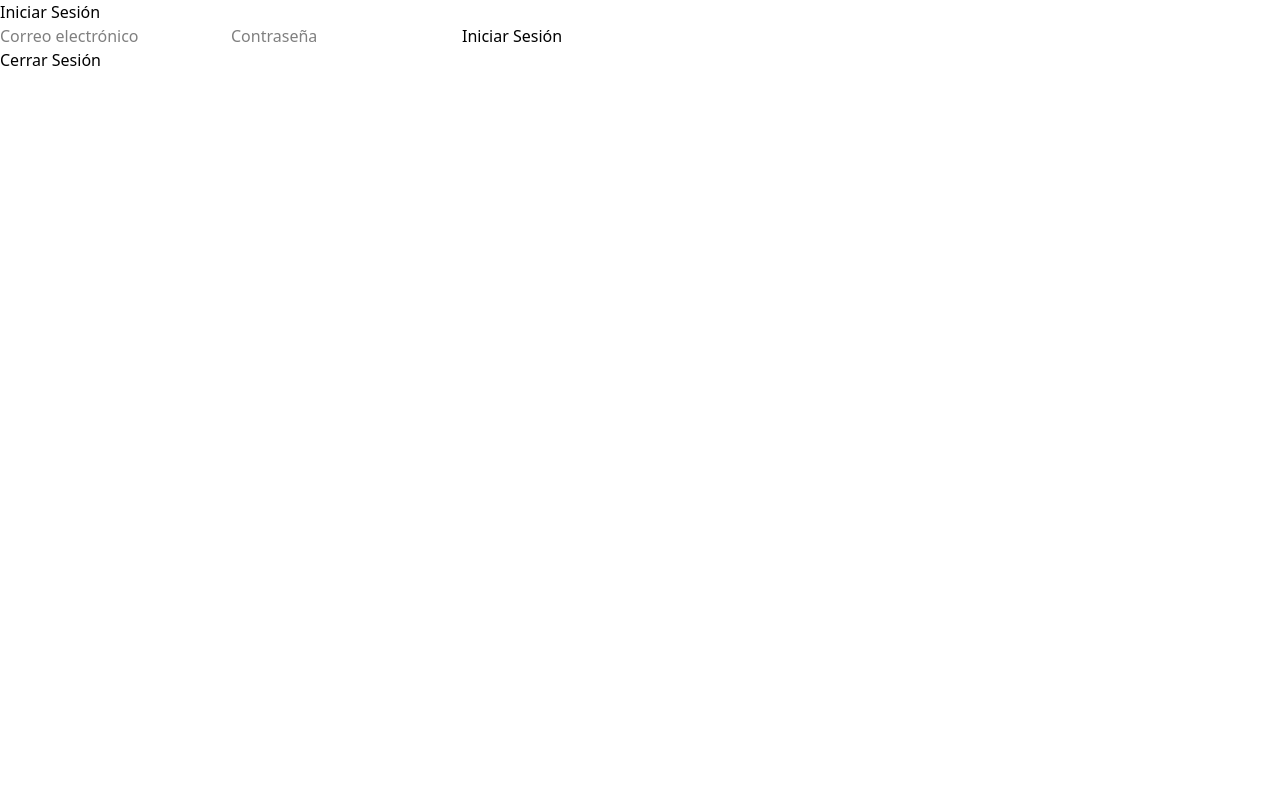
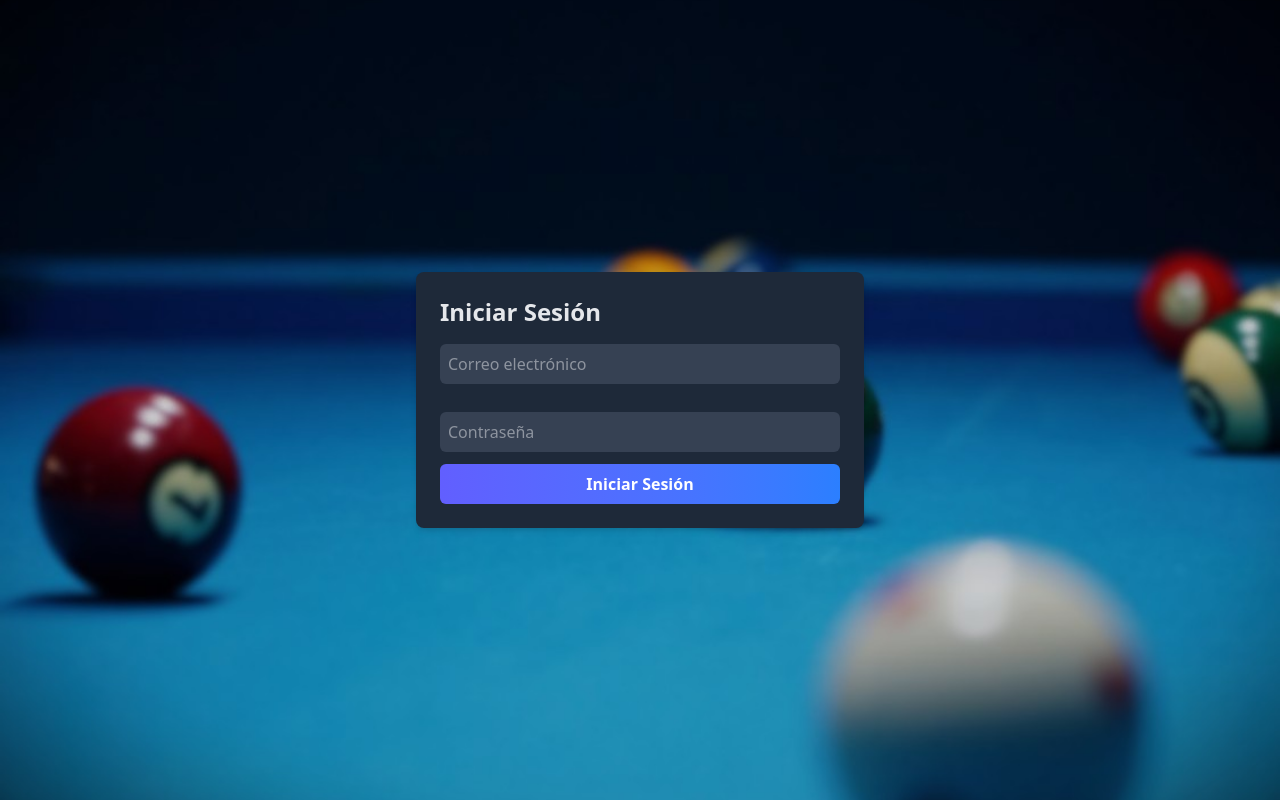
Before and after one commit to Agusferf2/AFGames-, a React (Vite) app: page /login in a window 1280 px wide. Built offline with nearby package versions, Linux system fonts and the light colour scheme; no server answers.

Commit message:
Agrego interfaz login - manejo de sesion

```diff
--- a/src/App.jsx
+++ b/src/App.jsx
@@ -1,24 +1,16 @@
-import { BrowserRouter as Router, Route, Routes, Navigate } from "react-router-dom";
-import { useAuthState } from "react-firebase-hooks/auth";
-import { auth } from "../config/firebase";
-import Login from "./components/Login";
+import { BrowserRouter as Router, Route, Routes } from "react-router-dom";
+import Login from "./pages/Login";
 import MesasList from "./pages/MesaList";
 import Home from "./pages/Home";
 
 function App() {
-  const [user, loading] = useAuthState(auth);
-
-  if (loading) {
-    return <p>Cargando...</p>;
-  }
-
   return (
     <Router>
       <Routes>
         <Route path="/home" element={<Home />} />
         <Route path="/login" element= {<Login />} />
-        <Route path="/mesas" element={user ? <MesasList /> : <Navigate to="/login" />} />
-        <Route path="*" element={<Navigate to={user ? "/mesas" : "/login"} />} />
+        <Route path="/mesas" element={<MesasList />} />
+        <Route path="*" element={<Home />} />
       </Routes>
     </Router>
   );
--- a/src/components/Header.jsx
+++ b/src/components/Header.jsx
@@ -1,7 +1,14 @@
-import React from 'react'
 import { Link } from "react-router-dom";
+import { useAuthState } from "react-firebase-hooks/auth";
+import { auth } from "../../config/firebase";
+import { signOut } from "firebase/auth";
 
 export default function Header({list}) {
+  const [user] = useAuthState(auth);
+
+    const handleLogout = async () => {
+      await signOut(auth);
+    };
   return (
     <div className="flex justify-between px-4 py-6 w-full backdrop-blur-md fixed">
         <h1 className="font-black text-3xl text-white w-2/12"><span className="text-green-500">A&F</span> Games</h1>
@@ -19,7 +26,7 @@ export default function Header({list}) {
             )}
           </li>
         ))}
-            <Link to="/login" className="bg-green-800 text-white font-bold py-2 px-4 rounded ml-3">Iniciar Sesión</Link>
+            {user ? <button className="bg-green-800 text-white font-bold py-2 px-4 rounded" onClick={handleLogout}>Cerrar Sesión</button> :<Link to="/login" className="bg-green-800 text-white font-bold py-2 px-4 rounded ml-3">Iniciar Sesión</Link>}
         </ul>
     </div>
   )
--- a/src/components/Login.jsx
+++ /dev/null
@@ -1,52 +0,0 @@
-import { useState } from "react";
-import { auth } from "../../config/firebase";
-import { signInWithEmailAndPassword, signOut } from "firebase/auth";
-
-function Login() {
-  const [email, setEmail] = useState("");
-  const [password, setPassword] = useState("");
-  const [error, setError] = useState("");
-
-  const handleLogin = async (e) => {
-    e.preventDefault();
-    try {
-      await signInWithEmailAndPassword(auth, email, password);
-      alert("Login exitoso");
-    } catch (error) {
-      setError("Error al iniciar sesión: " + error.message);
-    }
-  };
-
-    const handleLogout = async () => {
-      await signOut(auth);
-      alert("Sesión cerrada");
-    };
-
-  return (
-    <div>
-      <h2>Iniciar Sesión</h2>
-      {error && <p style={{ color: "red" }}>{error}</p>}
-      <form onSubmit={handleLogin}>
-        <input
-          type="email"
-          placeholder="Correo electrónico"
-          value={email}
-          onChange={(e) => setEmail(e.target.value)}
-          required
-        />
-        <input
-          type="password"
-          placeholder="Contraseña"
-          value={password}
-          onChange={(e) => setPassword(e.target.value)}
-          required
-        />
-        <button type="submit">Iniciar Sesión</button>
-
-      </form>
-      <button onClick={handleLogout}>Cerrar Sesión</button>
-    </div>
-  );
-}
-
-export default Login;
--- a/src/components/MesasCard.jsx
+++ b/src/components/MesasCard.jsx
@@ -1,9 +1,11 @@
-import React from "react";
-import { db } from "../../config/firebase";
+import { db, auth } from "../../config/firebase";
 import { doc, updateDoc, serverTimestamp } from "firebase/firestore";
 import { addHours } from "date-fns";
+import { useAuthState } from "react-firebase-hooks/auth";
 
 export default function MesasCard(props) {
+  const [user] = useAuthState(auth);
+
   // Función para cambiar el estado de una mesa
   const cambiarEstado = async (id, estadoActual) => {
     try {
@@ -59,6 +61,7 @@ export default function MesasCard(props) {
         </p>
       </div>
       <div className="p-6 pt-0">
+        {user ? (
         <button
           data-ripple-light="true"
           type="button"
@@ -66,7 +69,7 @@ export default function MesasCard(props) {
           className="select-none rounded-lg bg-green-700 py-3 px-6 text-center align-middle font-sans text-xs font-bold uppercase text-white shadow-md shadow-green-500/20 transition-all hover:shadow-lg hover:shadow-green-500/40 focus:opacity-[0.85] focus:shadow-none active:opacity-[0.85] active:shadow-none disabled:pointer-events-none disabled:opacity-50 disabled:shadow-none"
         >
           {props.mesa.estado === "disponible" ? "Ocupar" : "Liberar"}
-        </button>
+        </button>): null}
       </div>
     </div>
   );
--- a/src/pages/Home.jsx
+++ b/src/pages/Home.jsx
@@ -1,4 +1,3 @@
-import React from 'react'
 import { Link } from "react-router-dom";
 import Header from '../components/Header'
 import imgs from '../assets/background-billar.jpg'
--- /dev/null
+++ b/src/pages/Login.jsx
@@ -0,0 +1,57 @@
+import { useState } from "react";
+import { auth } from "../../config/firebase";
+import { signInWithEmailAndPassword } from "firebase/auth";
+import imgs from '../assets/background-billar-login.jpg'
+
+function Login() {
+  const [email, setEmail] = useState("");
+  const [password, setPassword] = useState("");
+  const [error, setError] = useState("");
+
+  const handleLogin = async (e) => {
+    e.preventDefault();
+    try {
+      await signInWithEmailAndPassword(auth, email, password);
+      window.location.href = "/home";
+    } catch (error) {
+      setError("Error al iniciar sesión: " + error.message);
+    }
+  };
+
+  return (
+    <div className="flex flex-col items-center h-screen justify-center bg-cover bg-center" style={{ backgroundImage: `url(${imgs})` }}>
+      <div className="w-full max-w-md bg-gray-800 rounded-lg shadow-md p-6 ">
+        <h2 className="text-2xl font-bold text-gray-200 mb-4">
+          Iniciar Sesión
+        </h2>
+        <form onSubmit={handleLogin} className="flex flex-col gap-3">
+          <input
+            type="email"
+            placeholder="Correo electrónico"
+            value={email}
+            onChange={(e) => setEmail(e.target.value)}
+            required
+            className="bg-gray-700 text-gray-200 border-0 rounded-md p-2 mb-4 focus:bg-gray-600 focus:outline-none focus:ring-1 focus:ring-blue-500 transition ease-in-out duration-150"
+            />
+          <input
+            type="password"
+            placeholder="Contraseña"
+            value={password}
+            onChange={(e) => setPassword(e.target.value)}
+            required
+            className="bg-gray-700 text-gray-200 border-0 rounded-md p-2 focus:bg-gray-600 focus:outline-none focus:ring-1 focus:ring-blue-500 transition ease-in-out duration-150"
+            />
+            {error && <p style={{ color: "red" }}>{error}</p>}
+          <button
+            type="submit"
+            className="bg-gradient-to-r from-indigo-500 to-blue-500 text-white font-bold py-2 px-4 rounded-md hover:bg-indigo-600 hover:to-blue-600 transition ease-in-out duration-150"
+            >
+            Iniciar Sesión
+          </button>
+        </form>
+      </div>
+    </div>
+  );
+}
+
+export default Login;
```
Also changed, not shown: src/assets/background-billar-login.jpg (added).
